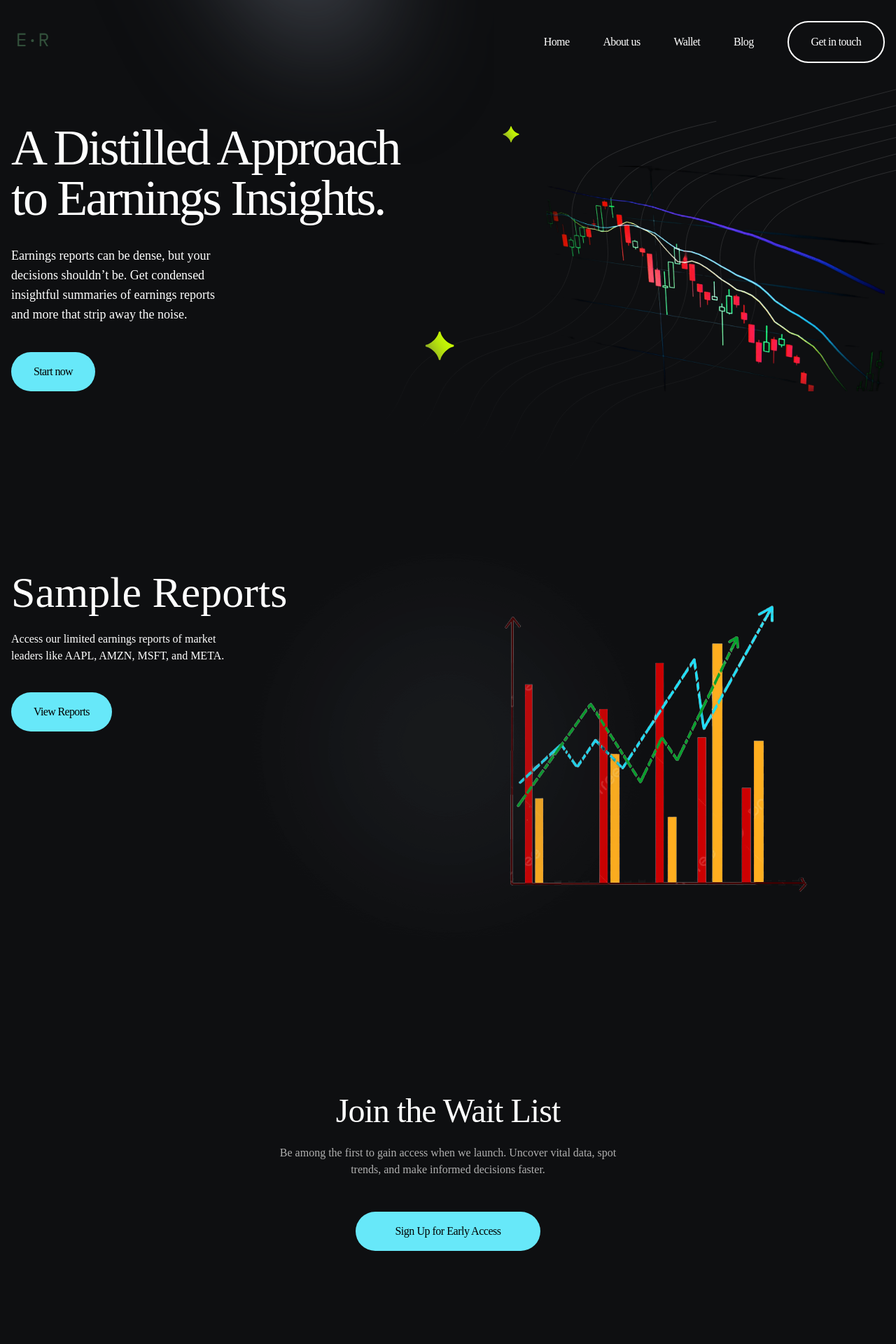
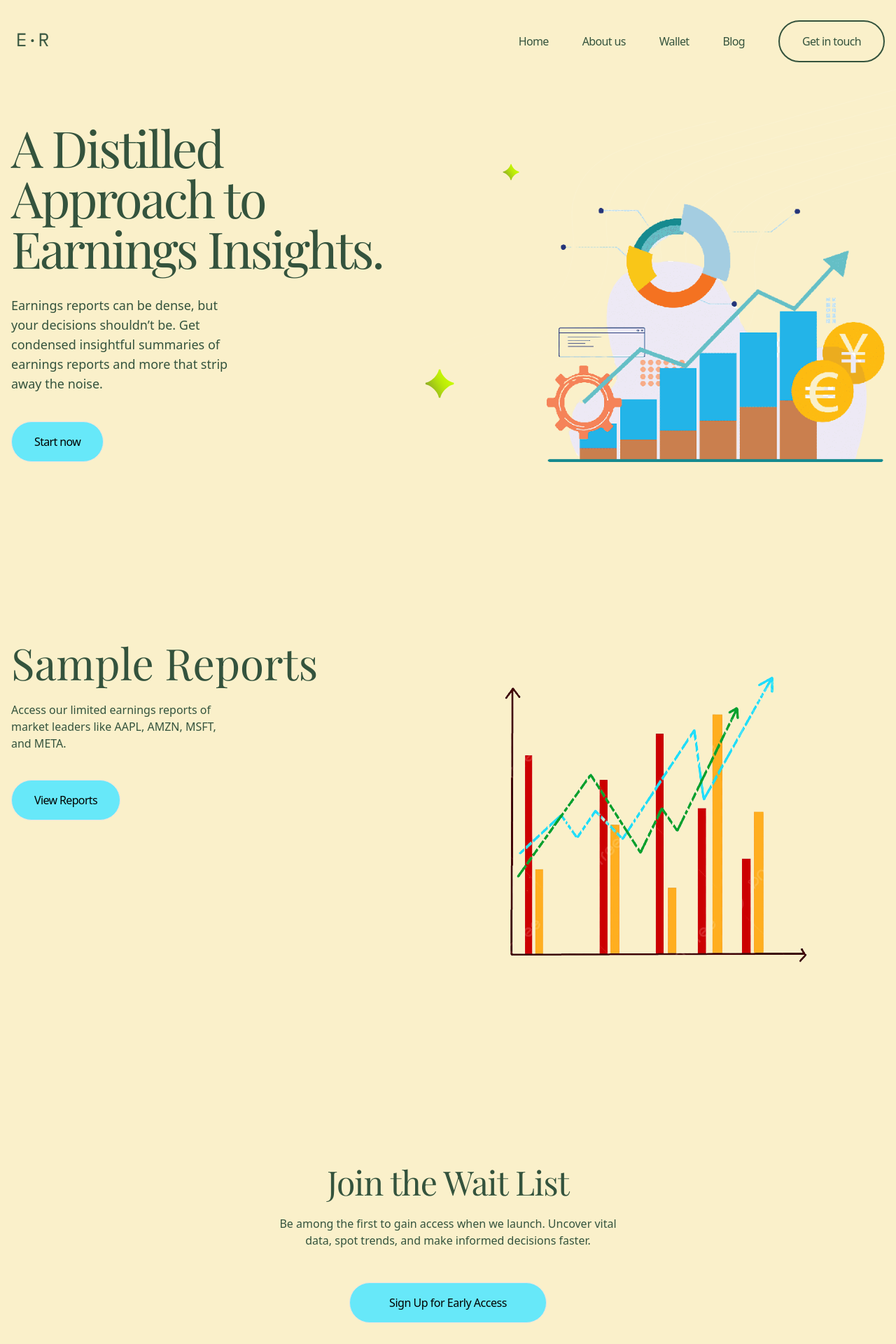
Before and after one commit to WahajRashid1020/shuffle, a Next.js app: page / in a window 1280 px wide. Shown: the top 1920 px of the page at 70% size. Built offline with nearby package versions, Linux system fonts and the light colour scheme; a web font is replaced by a local one.

Commit message:
updated-colors-fonts-chart

```diff
--- a/src/app/stats/AAPLNews.tsx
+++ b/src/app/stats/AAPLNews.tsx
@@ -6,7 +6,7 @@ const AAPLNews = () => {
     <div className="my-4">
       <h1 className="text-2xl font-bold sm:text-3xl">AAPL News</h1>
       <Break />
-      <div className="hover:bg-gray-950 items-center flex flex-row justify-between     p-4 rounded-md cursor-pointer my-2">
+      <div className="hover:bg-yellow-50 items-center flex flex-row justify-between     p-4 rounded-md cursor-pointer my-2">
         <div className="flex flex-col justify-around sm:w-2/3 space-y-3 items-start">
           <p className="sm:text-sm text-xs">Benzinga 5h</p>
           <p className="sm:text-base text-sm">
@@ -22,7 +22,7 @@ const AAPLNews = () => {
           <img loading="lazy" src="/apple.png" alt="" />
         </div>
       </div>{" "}
-      <div className="hover:bg-gray-950 flex flex-row items-center justify-between    p-4 rounded-md cursor-pointer my-2">
+      <div className="hover:bg-yellow-50 flex flex-row items-center justify-between    p-4 rounded-md cursor-pointer my-2">
         <div className="flex flex-col justify-around sm:w-2/3 space-y-3 items-start">
           <p className="sm:text-sm text-xs">Benzinga 5h</p>
           <p className="sm:text-base text-sm">
@@ -38,7 +38,7 @@ const AAPLNews = () => {
           <img loading="lazy" src="/apple.png" alt="" />
         </div>
       </div>{" "}
-      <div className="hover:bg-gray-950 items-center flex flex-row justify-between p-4 rounded-md cursor-pointer my-2">
+      <div className="hover:bg-yellow-50 items-center flex flex-row justify-between p-4 rounded-md cursor-pointer my-2">
         <div className="flex flex-col justify-around sm:w-2/3  space-y-3 items-start">
           <p className="sm:text-sm text-xs">Benzinga 5h</p>
           <p className="sm:text-base text-sm">
--- a/src/app/stats/AboutAAPL.tsx
+++ b/src/app/stats/AboutAAPL.tsx
@@ -27,7 +27,7 @@ const AboutAAPL: React.FC = () => {
           {words.length > wordLimit && (
             <button
               onClick={toggleShowMore}
-              className="text-org sm:text-sm text-xs px-2 align-middle hover:text-cyan-300"
+              className=" sm:text-sm text-xs px-2 align-middle hover:text-cyan-300"
             >
               {showMore ? "Show Less" : "Show More"}
             </button>
--- a/src/app/stats/LineChart.tsx
+++ b/src/app/stats/LineChart.tsx
@@ -3,9 +3,9 @@ import ReactApexChart from "react-apexcharts";
 
 const MyChart: React.FC = () => {
   const chartOptions = {
-    theme: {
-      mode: "dark" as "dark",
-    },
+    // theme: {
+    //   mode: "dark" as "dark",
+    // },
     toolbar: {
       style: {
         fontSize: "16px",
--- a/src/components/landing/HeroSection.tsx
+++ b/src/components/landing/HeroSection.tsx
@@ -43,7 +43,7 @@ const HeroSection = () => {
                   <div className="w-auto hidden lg:block">
                     <div className="inline-block">
                       <a
-                        className="inline-block px-8 py-4   hover:text-black tracking-tighter hover:bg-cyan-300 border-2 border-org focus:border-cyan-300 focus:border-opacity-40 hover:border-cyan-300 focus:ring-4 focus:ring-green-org focus:ring-opacity-40 rounded-full transition duration-300"
+                        className="inline-block px-8 py-4   hover:text-black tracking-tighter hover:bg-cyan-300 border-2 border-[#34533D] focus:border-cyan-300 focus:border-opacity-40 hover:border-cyan-300 focus:ring-4 focus:ring-green-org focus:ring-opacity-40 rounded-full transition duration-300"
                         href="#"
                       >
                         Get in touch
@@ -60,12 +60,7 @@ const HeroSection = () => {
                         fill="none"
                         xmlns="http://www.w3.org/2000/svg"
                       >
-                        <rect
-                          width={56}
-                          height={56}
-                          rx={28}
-                          fill="currentColor"
-                        />
+                        <rect width={56} height={56} rx={28} fill="cyan" />
                         <path
                           d="M37 32H19M37 24H19"
                           stroke="black"
@@ -135,7 +130,7 @@ const HeroSection = () => {
                 </div>
                 <div className="flex flex-col justify-end w-full pb-8">
                   <a
-                    className="inline-block px-8 py-4 text-center   hover:text-black tracking-tighter  border-2 border-white focus:border-org focus:border-opacity-40 hover:border-cyan-300 focus:ring-4 focus:ring-green-org focus:ring-opacity-40 rounded-full transition duration-300"
+                    className="inline-block px-8 py-4 text-center   hover:text-black tracking-tighter  border-2 border-[#34533D] focus:border-org focus:border-opacity-40 hover:border-cyan-300 focus:ring-4 focus:ring-green-org focus:ring-opacity-40 rounded-full transition duration-300"
                     href="#"
                   >
                     Get in touch
@@ -158,7 +153,7 @@ const HeroSection = () => {
                       earnings reports and more that strip away the noise.
                     </p>
                     <a
-                      className="inline-block px-8 py-4 tracking-tighter hover:bg-org bg-cyan-300 text-black focus:ring-4 focus:ring-org focus:ring-opacity-40 rounded-full transition duration-300"
+                      className="inline-block px-8 py-4 tracking-tighter hover:bg-transparent hover:border-[#34533D]  border bg-cyan-300 text-black focus:ring-4 focus:ring-org focus:ring-opacity-40 rounded-full transition duration-300"
                       href="#"
                     >
                       Start now
@@ -167,7 +162,7 @@ const HeroSection = () => {
                 </div>
                 <div className="w-full md:w-1/2 lg:w-5/12 p-8">
                   <div className="relative max-w-max mx-auto md:mr-0">
-                    <img loading="lazy" src="/s1.png" alt="" />
+                    <img loading="lazy" src="/ms1.png" alt="" />
                     <img
                       loading="lazy"
                       className="absolute -top-16 -left-16"
@@ -200,7 +195,7 @@ const HeroSection = () => {
           </div>
           <img
             loading="lazy"
-            className="absolute  top-0 left-0"
+            className="absolute hidden top-0 left-0"
             src="nightsable-assets/images/headers/layer-blur.svg"
             alt=""
           />
@@ -224,7 +219,7 @@ const HeroSection = () => {
                     AAPL, AMZN, MSFT, and META.
                   </p>
                   <Link
-                    className="inline-block px-8 py-4 tracking-tighter hover:bg-org bg-cyan-300 text-black focus:ring-4 focus:ring-org focus:ring-opacity-40 rounded-full transition duration-300"
+                    className="inline-block px-8 py-4 tracking-tighter hover:bg-transparent hover:border-[#34533D]  border bg-cyan-300 text-black focus:ring-4 focus:ring-org focus:ring-opacity-40 rounded-full transition duration-300"
                     href="/stats"
                   >
                     View Reports
@@ -243,7 +238,7 @@ const HeroSection = () => {
           </div>
           <img
             loading="lazy"
-            className="absolute top-1/2 left-1/2 transform -translate-x-1/2 -translate-y-1/2"
+            className="absolute hidden top-1/2 left-1/2 transform -translate-x-1/2 -translate-y-1/2"
             src="nightsable-assets/images/features/bg-blur.png"
             alt=""
           />
@@ -255,12 +250,12 @@ const HeroSection = () => {
                 <h2 className="mb-6 text-5xl font-heading  tracking-5xl">
                   Join the Wait List
                 </h2>
-                <p className="mb-12 text-gray-300 max-w-lg mx-auto">
+                <p className="mb-12  max-w-lg mx-auto">
                   Be among the first to gain access when we launch. Uncover
                   vital data, spot trends, and make informed decisions faster.
                 </p>
                 <a
-                  className="inline-block px-14 py-4 font-medium tracking-2xl   hover:bg-org bg-cyan-300 text-black focus:ring-4 focus:ring-org focus:ring-opacity-40 rounded-full transition duration-300"
+                  className="inline-block px-14 py-4 font-medium tracking-2xl   hover:bg-transparent hover:border-[#34533D]  border bg-cyan-300 text-black focus:ring-4 focus:ring-org focus:ring-opacity-40 rounded-full transition duration-300"
                   href="#"
                 >
                   Sign Up for Early Access
--- a/src/components/ui/input.tsx
+++ b/src/components/ui/input.tsx
@@ -11,7 +11,7 @@ const Input = React.forwardRef<HTMLInputElement, InputProps>(
       <input
         type={type}
         className={cn(
-          "flex h-9 w-full rounded-md border border-org focus:outline-none bg-transparent px-3 py-1 text-sm shadow-sm transition-colors file:border-0 file:bg-transparent file:text-sm file:font-medium placeholder:text-muted-foreground focus-visible:ring-1 focus-visible:border-cyan-300   disabled:cursor-not-allowed disabled:opacity-50",
+          "flex h-9 w-full rounded-md border border-[#34533D] focus:outline-none bg-transparent px-3 py-1 text-sm shadow-sm transition-colors file:border-0 file:bg-transparent file:text-sm file:font-medium placeholder:text-muted-foreground focus-visible:ring-1 focus-visible:border-cyan-300   disabled:cursor-not-allowed disabled:opacity-50",
           className
         )}
         ref={ref}
--- a/tailwind.config.js
+++ b/tailwind.config.js
@@ -168,7 +168,7 @@ module.exports = {
       backdropSepia: (theme) => theme("sepia"),
       backgroundColor: (theme) => ({
         ...theme("colors"),
-        body: "#0E0F11",
+        body: "#FAF0CA",
       }),
       backgroundImage: {
         none: "none",
@@ -348,8 +348,9 @@ module.exports = {
         DEFAULT: "1",
       },
       fontFamily: {
-        body: "IBM Plex sans",
-        heading: "IBM Plex Sans Condensed",
+        body: '"Clash Grotesk", ui-sans-serif, system-ui, -apple-system, BlinkMacSystemFont, "Segoe UI", Roboto, "Helvetica Neue", Arial, "Noto Sans", sans-serif, "Apple Color Emoji", "Segoe UI Emoji", "Segoe UI Symbol", "Noto Color Emoji", "IBM Plex sans',
+        heading:
+          '"Playfair Display", ui-sans-serif, system-ui, -apple-system, BlinkMacSystemFont, "Segoe UI", Roboto, "Helvetica Neue", Arial, "Noto Sans", sans-serif, "Apple Color Emoji", "Segoe UI Emoji", "Segoe UI Symbol", "Noto Color Emoji", "IBM Plex Sans Condensed"',
         sans: 'ui-sans-serif, system-ui, -apple-system, BlinkMacSystemFont, "Segoe UI", Roboto, "Helvetica Neue", Arial, "Noto Sans", sans-serif, "Apple Color Emoji", "Segoe UI Emoji", "Segoe UI Symbol", "Noto Color Emoji"',
         serif: 'ui-serif, Georgia, Cambria, "Times New Roman", Times, serif',
         mono: 'ui-monospace, SFMono-Regular, Menlo, Monaco, Consolas, "Liberation Mono", "Courier New", monospace',
@@ -769,7 +770,7 @@ module.exports = {
       },
       textColor: (theme) => ({
         ...theme("colors"),
-        body: "#ffffff",
+        body: "#34533D",
       }),
       textOpacity: (theme) => theme("opacity"),
       transformOrigin: {
```
Also changed, not shown: src/app/stats/HeroSection.tsx (+5 -2 lines).
